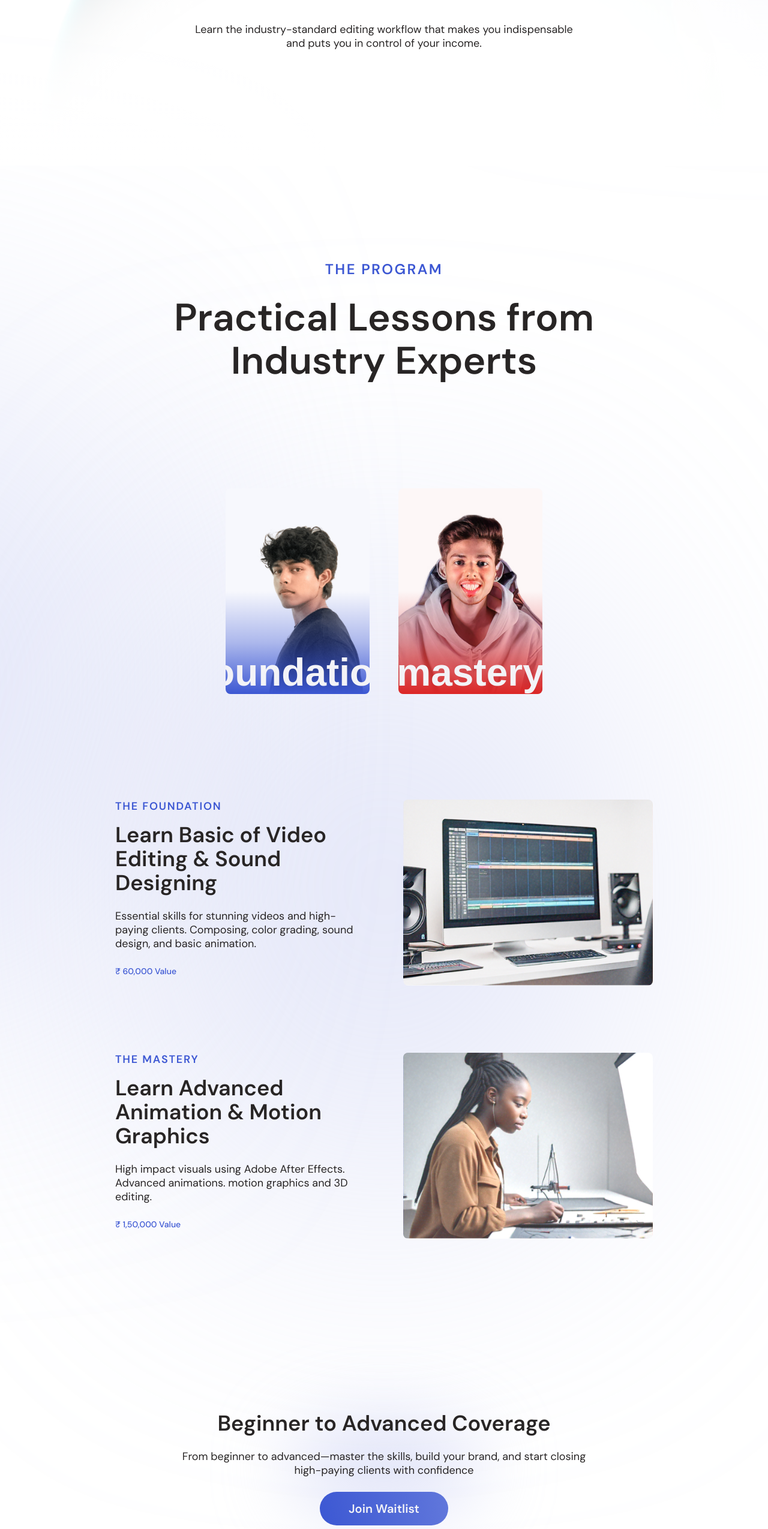
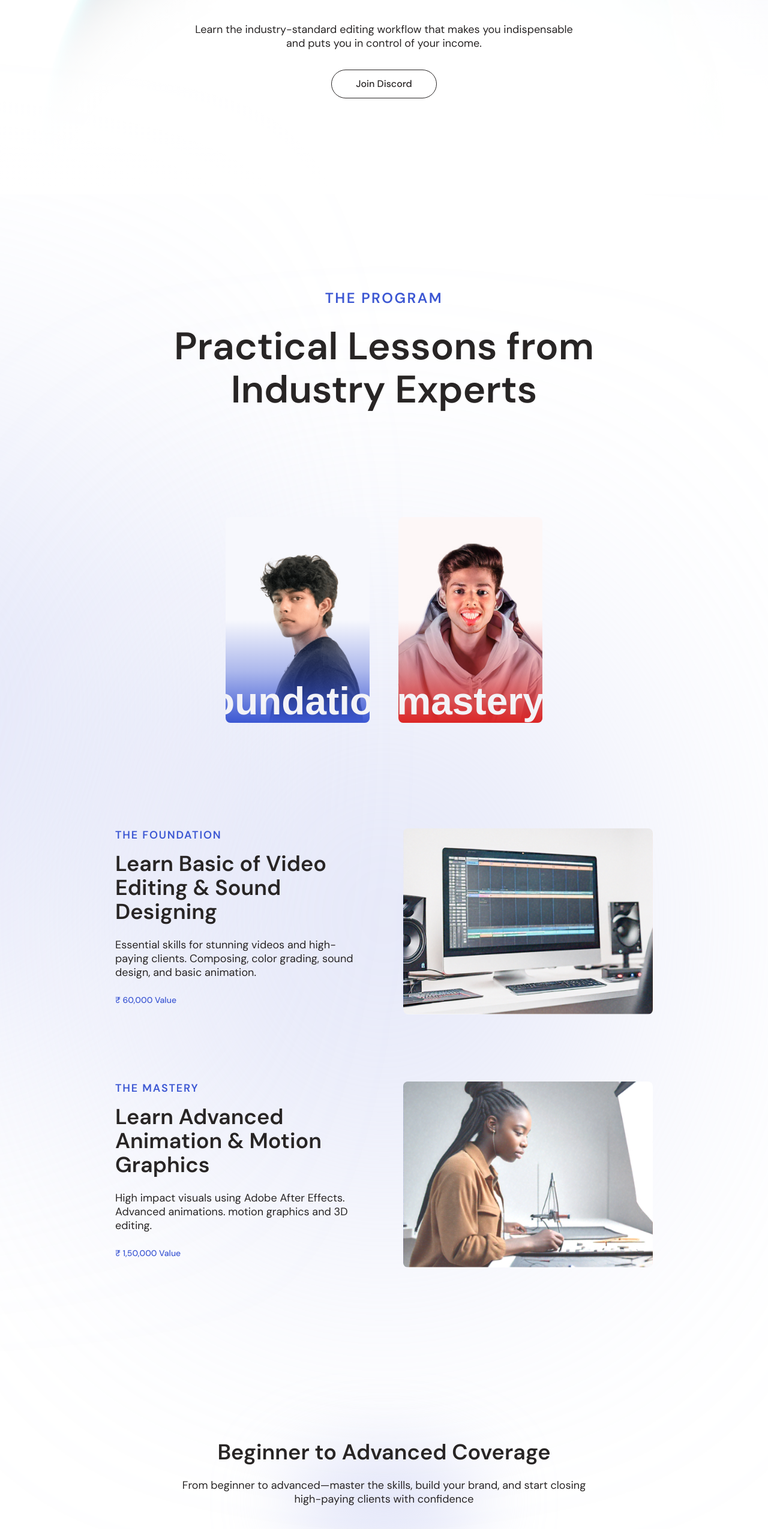
Before and after one commit to PriyobrotoKar/frame-by-frame, a Next.js app: page / in a window 1280 px wide. Shown: the part 1807-4356 px from the top of the page at 60% size. Built offline with nearby package versions, Linux system fonts and the light colour scheme; a web font is replaced by a local one; what @cosmicjs/sdk would draw is missing.

Commit message:
fix: add link to join discord in mobile

```diff
--- a/src/components/Program.tsx
+++ b/src/components/Program.tsx
@@ -140,7 +140,7 @@ export default function Program() {
             start closing high-paying clients with confidence
           </p>
           <Dialog>
-            <DialogTrigger asChild>
+            <DialogTrigger asChild className="mt-4">
               <Button>Join Waitlist</Button>
             </DialogTrigger>
 
--- a/src/components/Stats.tsx
+++ b/src/components/Stats.tsx
@@ -36,9 +36,11 @@ export default function Stats() {
           Learn the industry-standard editing workflow that makes you
           indispensable and puts you in control of your income.
         </p>
-        <Button className="md:hidden" variant={"outline"}>
-          Join Discord
-        </Button>
+        <a href="https://discord.gg/devgotmoney">
+          <Button variant={"outline"} size={"sm"}>
+            Join Discord
+          </Button>
+        </a>
       </Animate>
     </section>
   );
```
